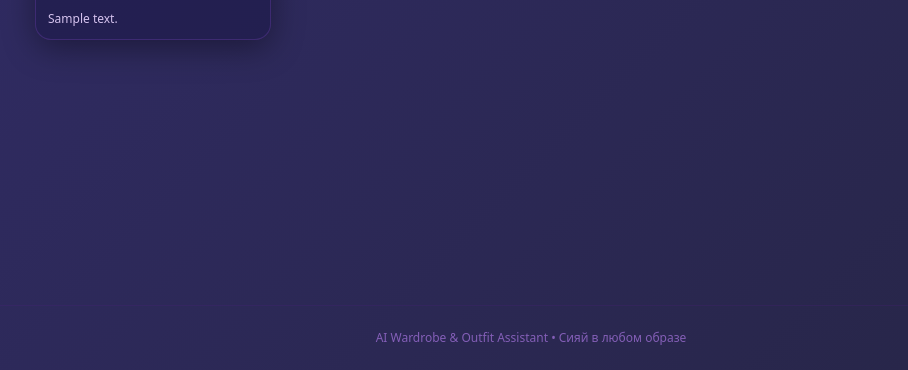
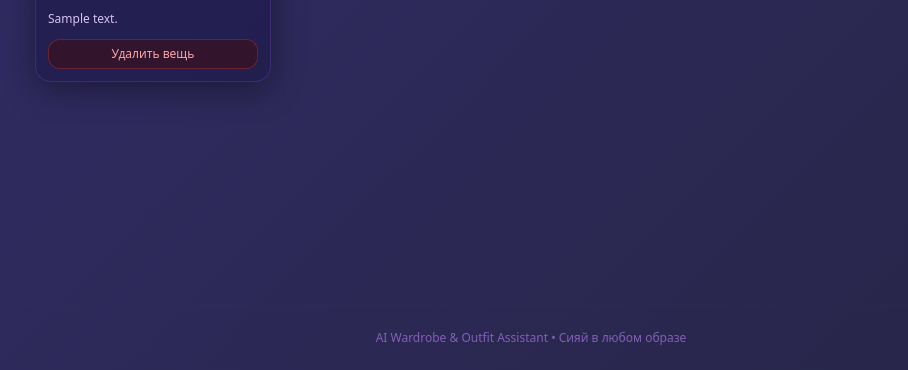
Before and after one commit to bluzokda/outfit, a Flask app: template templates/wardrobe.html in a window 1280 px wide. Shown: the part 430-800 px from the top of the page, without its empty margins (109-1017 px from the left). Run offline with Flask 3, Linux system fonts and the light colour scheme; the template is opened without the code that fills it: most values are stand-ins (such as "Sample title", 1, 10 or a date in 2020); some libraries are stand-ins or nearby versions.

Commit message:
Update wardrobe.html

```diff
--- a/templates/wardrobe.html
+++ b/templates/wardrobe.html
@@ -13,7 +13,8 @@
 {% if items %}
     <div class="grid grid-cols-2 sm:grid-cols-3 md:grid-cols-4 gap-4">
         {% for item in items %}
-            <div class="glass-panel rounded-2xl overflow-hidden border border-purple-500/20 group hover:border-purple-500/50 transition duration-300">
+            <div class="glass-panel rounded-2xl overflow-hidden border border-purple-500/20 group hover:border-purple-500/50 transition duration-300 flex flex-col justify-between">
+                <div>
                     <div class="aspect-square bg-purple-950/40 relative overflow-hidden">
                         <img src="/{{ item.photo_path }}" alt="Вещь" class="w-full h-full object-cover group-hover:scale-105 transition duration-500">
                         <span class="absolute top-2 left-2 px-2.5 py-1 rounded-lg text-[10px] font-semibold bg-purple-950/80 backdrop-blur-md text-purple-200 border border-purple-500/30">
@@ -26,6 +27,14 @@
                         </div>
                     {% endif %}
                 </div>
+                <div class="p-3 pt-0">
+                    <form action="/wardrobe/delete/{{ item.id }}" method="POST" onsubmit="return confirm('Удалить эту вещь из гардероба?');">
+                        <button type="submit" class="w-full py-1.5 rounded-xl text-xs font-medium bg-red-950/50 text-red-300 border border-red-500/30 hover:bg-red-900/60 transition">
+                            Удалить вещь
+                        </button>
+                    </form>
+                </div>
+            </div>
         {% endfor %}
     </div>
 {% else %}
```
Lines whose indentation alone changed are shown as unchanged.
